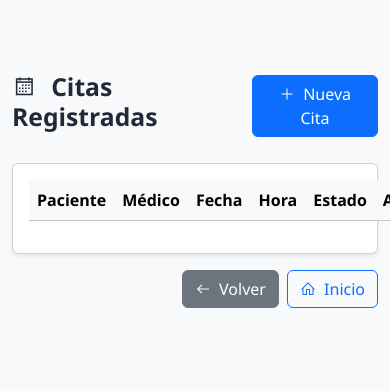
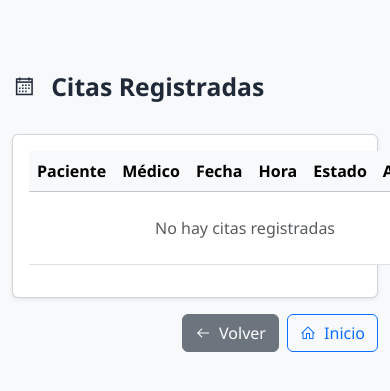
Before and after one commit to katherynmunoz0227-eng/KAYAN-Health-Sistema-Gesti-n-Hospitalario, a Flask app: page /citas in a window 390 px wide; the page is wider, and only the part inside the window is pictured. Shown: the part 164-555 px from the top of that part. Run offline with Flask 3, Linux system fonts and the light colour scheme; lists and menus that the app fills with data are empty.

Commit message:
Se hizo modificacion en cita_controller y en el template de citas

```diff
--- a/KAYAN Health/controllers/citas_controller.py
+++ b/KAYAN Health/controllers/citas_controller.py
@@ -8,21 +8,40 @@ from datetime import datetime, timedelta, date
 
 citas_bp = Blueprint('citas_bp', __name__)
 
+# -------------------------
+# FORMULARIO
+# -------------------------
 class CitaForm(FlaskForm):
     paciente_id = HiddenField()
 
-    especialidad_id = SelectField('Especialidad', coerce=int, validators=[DataRequired()])
-    medicos_id = SelectField('Médico', coerce=int, validators=[DataRequired()])
-    fecha = DateField('Fecha', format='%Y-%m-%d', validators=[DataRequired()])
+    especialidad_id = SelectField(
+        'Especialidad',
+        coerce=int,
+        validators=[DataRequired()]
+    )
+
+    medicos_id = SelectField(
+        'Médico',
+        coerce=int,
+        validators=[DataRequired()]
+    )
+
+    fecha = DateField(
+        'Fecha',
+        format='%Y-%m-%d',
+        validators=[DataRequired()]
+    )
 
     hora = SelectField(
         'Hora',
-        choices=[],                     # ← Nunca None
-        validators=[DataRequired()],
-        validate_choice=False           # ← Evita el error si el valor no está en choices
+        choices=[],
+        validators=[DataRequired()]
     )
 
-    motivo = TextAreaField('Motivo', validators=[DataRequired()])
+    motivo = TextAreaField(
+        'Motivo',
+        validators=[DataRequired()]
+    )
 
     estado = SelectField(
         'Estado',
@@ -36,86 +55,36 @@ class CitaForm(FlaskForm):
 
     submit = SubmitField('Guardar Cita')
 
-# -----------------------
-#   CREAR CITA
-# -----------------------
+
+# -------------------------
+# CREAR CITA
+# -------------------------
 @citas_bp.route('/citas/nueva/<int:paciente_id>', methods=['GET', 'POST'])
 def nueva_cita(paciente_id):
     paciente = Pacientes.query.get_or_404(paciente_id)
     form = CitaForm()
     form.paciente_id.data = paciente_id
 
-    # Cargar especialidades
+    # Especialidades
     especialidades = Especialidad.query.all()
-    form.especialidad_id.choices = [(e.id, e.nombre_especialidad) for e in especialidades]
+    form.especialidad_id.choices = [
+        (e.id, e.nombre_especialidad) for e in especialidades
+    ]
 
-    # Médicos según especialidad (en POST se actualizará vía JS o recarga)
+    # Médicos según especialidad
     if form.especialidad_id.data:
-        medicos = Medicos.query.filter_by(especialidad_id=form.especialidad_id.data).all()
-        form.medicos_id.choices = [(m.id, f"{m.nombre} {m.apellido}") for m in medicos]
+        medicos = Medicos.query.filter_by(
+            especialidad_id=form.especialidad_id.data
+        ).all()
+        form.medicos_id.choices = [
+            (m.id, f"{m.nombre} {m.apellido}") for m in medicos
+        ]
     else:
         form.medicos_id.choices = []
 
-    # Horas (se calculan en POST o con JS)
-    form.hora.choices = []  # se actualizará si hay datos
-
-    if form.validate_on_submit():
-        nueva = Cita(
-            pacientes_id=paciente_id,
-            medicos_id=form.medicos_id.data,
-            fecha=form.fecha.data,
-            hora=datetime.strptime(form.hora.data, "%H:%M").time(),
-            motivo=form.motivo.data,
-            estado=form.estado.data or "pendiente"
-        )
-        db.session.add(nueva)
-        db.session.commit()
-        flash("Cita creada con éxito", "success")
-        return redirect(url_for('citas_bp.listar_citas'))
-
-    return render_template(
-        "citas/nuevo.html",
-        form=form,
-        paciente=paciente
-    )
-
-# -------------------------
-# LISTAR CITAS
-# -------------------------
-@citas_bp.route('/citas')
-def listar_citas():
-    citas = Cita.query.order_by(Cita.fecha.desc(), Cita.hora.asc()).all()
-    return render_template('citas/listar.html', citas=citas)
-
-# -------------------------
-# DETALLE DE CITA
-# -------------------------
-@citas_bp.route('/citas/detalle/<int:id>')
-def detalle_cita(id):
-    cita = Cita.query.get_or_404(id)
-    return render_template('citas/detalle.html', cita=cita)
-
-# -------------------------
-# EDITAR CITA
-# -------------------------
-@citas_bp.route('/citas/editar/<int:id>', methods=['GET', 'POST'])
-def editar_cita(id):
-    cita = Cita.query.get_or_404(id)
-    form = CitaForm(obj=cita)
-
-    # 1. Cargar todas las especialidades
-    especialidades = Especialidad.query.all()
-    form.especialidad_id.choices = [(e.id, e.nombre_especialidad) for e in especialidades]
-
-    # 2. Cargar médicos (puedes filtrar por especialidad si usas JS, aquí cargamos todos por simplicidad)
-    medicos = Medicos.query.all()
-    form.medicos_id.choices = [(m.id, f"{m.nombre} {m.apellido}") for m in medicos]
-
-    # 3. Siempre establecer la hora actual como opción mínima (evita choices=None)
-    hora_actual_str = cita.hora.strftime("%H:%M")
-    form.hora.choices = [(hora_actual_str, hora_actual_str)]
-
-    # 4. Calcular horas disponibles si hay médico y fecha
+    # -------------------------
+    # HORAS DISPONIBLES
+    # -------------------------
     horas_posibles = []
     horas_ocupadas = set()
 
@@ -123,32 +92,138 @@ def editar_cita(id):
         medico_id = form.medicos_id.data
         fecha = form.fecha.data
 
-        # Horas ocupadas (excluyendo la cita actual)
         citas_existentes = Cita.query.filter_by(
             medicos_id=medico_id,
             fecha=fecha
         ).all()
 
         horas_ocupadas = {
-            c.hora.strftime("%H:%M") for c in citas_existentes if c.id != cita.id
+            c.hora.strftime("%H:%M") for c in citas_existentes
         }
 
-        # Generar slots cada 30 min
         inicio = datetime.strptime("08:00", "%H:%M").time()
         fin = datetime.strptime("17:00", "%H:%M").time()
 
         current = inicio
         while current <= fin:
-            str_h = current.strftime("%H:%M")
-            if str_h not in horas_ocupadas:
-                horas_posibles.append(str_h)
-            current = (datetime.combine(date.today(), current) + timedelta(minutes=30)).time()
+            h = current.strftime("%H:%M")
+            if h not in horas_ocupadas:
+                horas_posibles.append(h)
+            current = (
+                datetime.combine(date.today(), current)
+                + timedelta(minutes=30)
+            ).time()
 
-        # Actualizar choices con las disponibles (incluyendo la actual si no está ocupada)
         form.hora.choices = [(h, h) for h in horas_posibles]
-        # Asegurarse de que la hora actual siga disponible si no fue ocupada por otro
-        if hora_actual_str not in [h for h, _ in form.hora.choices]:
-            form.hora.choices.append((hora_actual_str, hora_actual_str))
+    else:
+        form.hora.choices = []
+
+    # -------------------------
+    # GUARDAR CITA
+    # -------------------------
+    if form.validate_on_submit():
+        nueva_cita = Cita(
+            pacientes_id=paciente_id,
+            medicos_id=form.medicos_id.data,
+            fecha=form.fecha.data,
+            hora=datetime.strptime(form.hora.data, "%H:%M").time(),
+            motivo=form.motivo.data,
+            estado=form.estado.data
+        )
+
+        db.session.add(nueva_cita)
+        db.session.commit()
+
+        flash("Cita creada correctamente", "success")
+        return redirect(url_for('citas_bp.listar_citas'))
+
+    return render_template(
+        "citas/nuevo.html",
+        form=form,
+        paciente=paciente,
+        horas_posibles=horas_posibles,
+        horas_ocupadas=horas_ocupadas
+    )
+
+
+# -------------------------
+# LISTAR CITAS
+# -------------------------
+@citas_bp.route('/citas')
+def listar_citas():
+    citas = Cita.query.order_by(
+        Cita.fecha.desc(),
+        Cita.hora.asc()
+    ).all()
+    return render_template('citas/listar.html', citas=citas)
+
+
+# -------------------------
+# DETALLE
+# -------------------------
+@citas_bp.route('/citas/detalle/<int:id>')
+def detalle_cita(id):
+    cita = Cita.query.get_or_404(id)
+    return render_template('citas/detalle.html', cita=cita)
+
+
+# -------------------------
+# ELIMINAR
+# -------------------------
+@citas_bp.route('/citas/eliminar/<int:id>', methods=['POST'])
+def eliminar_cita(id):
+    cita = Cita.query.get_or_404(id)
+    db.session.delete(cita)
+    db.session.commit()
+    flash("Cita eliminada correctamente", "success")
+    return redirect(url_for('citas_bp.listar_citas'))
+
+@citas_bp.route('/citas/editar/<int:id>', methods=['GET', 'POST'])
+def editar_cita(id):
+    cita = Cita.query.get_or_404(id)
+    form = CitaForm(obj=cita)
+
+    # Especialidades
+    especialidades = Especialidad.query.all()
+    form.especialidad_id.choices = [
+        (e.id, e.nombre_especialidad) for e in especialidades
+    ]
+
+    # Médicos
+    medicos = Medicos.query.all()
+    form.medicos_id.choices = [
+        (m.id, f"{m.nombre} {m.apellido}") for m in medicos
+    ]
+
+    # HORAS DISPONIBLES
+    horas_posibles = []
+    horas_ocupadas = set()
+
+    if form.medicos_id.data and form.fecha.data:
+        citas_existentes = Cita.query.filter_by(
+            medicos_id=form.medicos_id.data,
+            fecha=form.fecha.data
+        ).all()
+
+        horas_ocupadas = {
+            c.hora.strftime("%H:%M")
+            for c in citas_existentes if c.id != cita.id
+        }
+
+        inicio = datetime.strptime("08:00", "%H:%M").time()
+        fin = datetime.strptime("17:00", "%H:%M").time()
+
+        current = inicio
+        while current <= fin:
+            h = current.strftime("%H:%M")
+            if h not in horas_ocupadas:
+                horas_posibles.append(h)
+            current = (
+                datetime.combine(date.today(), current)
+                + timedelta(minutes=30)
+            ).time()
+
+        form.hora.choices = [(h, h) for h in horas_posibles]
 
     if form.validate_on_submit():
         cita.medicos_id = form.medicos_id.data
@@ -168,14 +243,3 @@ def editar_cita(id):
         horas_posibles=horas_posibles,
         horas_ocupadas=horas_ocupadas
     )
-
-# -------------------------
-# ELIMINAR CITA
-# -------------------------
-@citas_bp.route('/citas/eliminar/<int:id>', methods=['POST'])
-def eliminar_cita(id):
-    cita = Cita.query.get_or_404(id)
-    db.session.delete(cita)
-    db.session.commit()
-    flash("Cita eliminada correctamente", "success")
-    return redirect(url_for('citas_bp.listar_citas'))
--- a/KAYAN Health/templates/citas/listar.html
+++ b/KAYAN Health/templates/citas/listar.html
@@ -8,9 +8,10 @@
         <i class="las la-calendar-alt me-2"></i> Citas Registradas
     </h2>
 
-    <a href="{{ url_for('citas_bp.nueva_cita', paciente_id=1) }}" class="btn btn-primary">
-        <i class="las la-plus me-1"></i> Nueva Cita
-    </a>
+    <!--
+        La creación de citas debe hacerse desde el paciente,
+        no desde el listado general
+    -->
 </div>
 
 <div class="card shadow-sm p-3">
@@ -29,36 +30,86 @@
         <tbody>
             {% for cita in citas %}
             <tr>
-                <td>{{ cita.paciente.nombre }} {{ cita.paciente.apellido }}</td>
-                <td>{{ cita.medico.nombre }} {{ cita.medico.apellido }}</td>
-                <td>{{ cita.fecha.strftime('%d/%m/%Y') }}</td>
-                <td>{{ cita.hora.strftime('%H:%M') }}</td>
                 <td>
-                    <span class="badge bg-info text-dark">{{ cita.estado }}</span>
+                    {{ cita.paciente.nombre }} {{ cita.paciente.apellido }}
+                </td>
+
+                <td>
+                    {{ cita.medico.nombre }} {{ cita.medico.apellido }}
+                </td>
+
+                <td>
+                    {{ cita.fecha.strftime('%d/%m/%Y') }}
+                </td>
+
+                <td>
+                    {{ cita.hora.strftime('%H:%M') }}
+                </td>
+
+                <td>
+                    {% if cita.estado == 'confirmada' %}
+                        <span class="badge bg-success">Confirmada</span>
+                    {% elif cita.estado == 'cancelada' %}
+                        <span class="badge bg-danger">Cancelada</span>
+                    {% else %}
+                        <span class="badge bg-warning text-dark">Pendiente</span>
+                    {% endif %}
                 </td>
 
                 <td class="text-end">
-                    <a href="{{ url_for('citas_bp.detalle_cita', id=cita.id) }}" class="btn btn-sm btn-secondary">
+
+                    <a href="{{ url_for('citas_bp.nueva_cita') }}" class="btn btn-primary">
+                        <i class="las la-plus me-1"></i> Nueva Cita
+                    </a>
+
+                    <!-- VER -->
+                    <a
+                        href="{{ url_for('citas_bp.detalle_cita', id=cita.id) }}"
+                        class="btn btn-sm btn-secondary"
+                        title="Ver"
+                    >
                         <i class="las la-eye"></i>
                     </a>
 
-                    <a href="{{ url_for('citas_bp.editar_cita', id=cita.id) }}" class="btn btn-sm btn-warning">
+                    <!-- EDITAR -->
+                    <a
+                        href="{{ url_for('citas_bp.editar_cita', id=cita.id) }}"
+                        class="btn btn-sm btn-warning"
+                        title="Editar"
+                    >
                         <i class="las la-edit"></i>
                     </a>
 
-                    <form action="{{ url_for('citas_bp.editar_cita', id=cita.id) }}"
-                          method="POST" class="d-inline">
-                        <button class="btn btn-sm btn-danger" onclick="return confirm('¿Eliminar cita?')">
+                    <!-- ELIMINAR -->
+                    <form
+                        action="{{ url_for('citas_bp.eliminar_cita', id=cita.id) }}"
+                        method="POST"
+                        class="d-inline"
+                    >
+                        <button
+                            type="submit"
+                            class="btn btn-sm btn-danger"
+                            onclick="return confirm('¿Eliminar esta cita?')"
+                            title="Eliminar"
+                        >
                             <i class="las la-trash"></i>
                         </button>
                     </form>
+                </td>
+            </tr>
+            {% else %}
+            <tr>
+                <td colspan="6" class="text-center text-muted py-4">
+                    No hay citas registradas
                 </td>
             </tr>
             {% endfor %}
         </tbody>
     </table>
 </div>
+
 <div class="d-flex justify-content-end mt-3">
     {% include "components/botones_nav.html" %}
 </div>
+
 {% endblock %}
```
Also changed, not shown: KAYAN Health/requirements.txt (added, +15 -0 lines), KAYAN Health/templates/citas/editar.html (+42 -11 lines), KAYAN Health/templates/citas/nuevo.html (+8 -7 lines).
